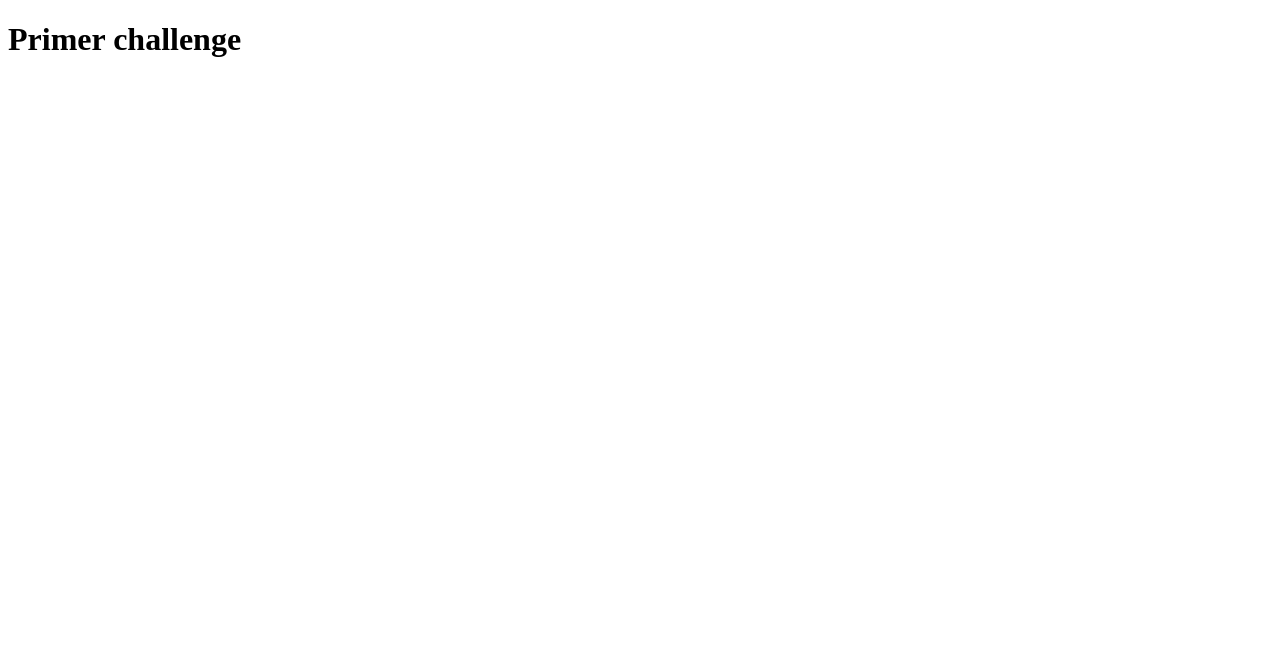
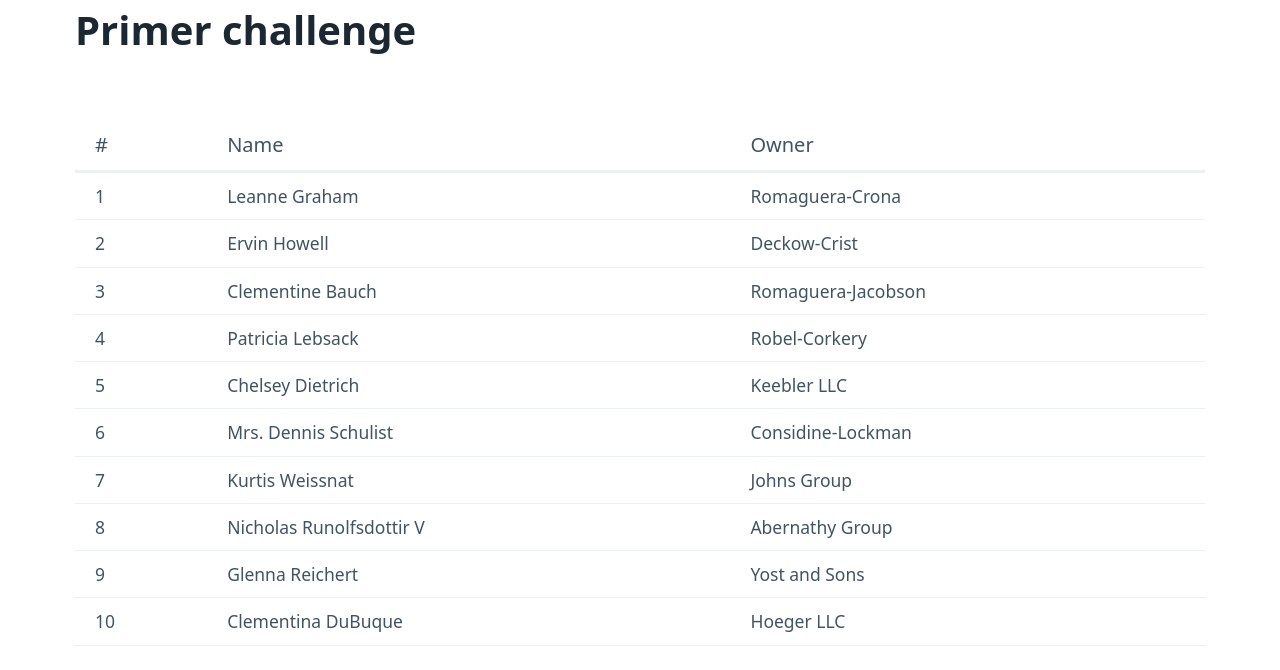
Before and after one commit to victorvzn/bootcamp-especialista-vue3, a Vue app: page / in a window 1280 px wide. Shown: the top 670 px of the page. Built offline with nearby package versions, Linux system fonts and the light colour scheme.

Commit message:
listando las empresas

```diff
--- a/index.html
+++ b/index.html
@@ -5,6 +5,7 @@
     <link rel="icon" href="/favicon.ico">
     <meta name="viewport" content="width=device-width, initial-scale=1.0">
     <title>Vite App</title>
+    <link rel="stylesheet" href="https://cdn.jsdelivr.net/npm/@picocss/pico@1/css/pico.min.css">
   </head>
   <body>
     <div id="app"></div>
--- a/src/App.vue
+++ b/src/App.vue
@@ -1,8 +1,28 @@
 <script setup>
+  import empresas from './empresas.json'
 </script>
 
 <template>
-  <h1>Primer challenge</h1>
+  <div class="container">
+    <h1>Primer challenge</h1>
+
+    <table>
+      <thead>
+        <tr>
+          <th>#</th>
+          <th>Name</th>
+          <th>Owner</th>
+        </tr>
+      </thead>
+      <tbody>
+        <tr v-for="empresa in empresas" :key="empresa.id">
+          <td>{{ empresa.id }}</td>
+          <td>{{ empresa.name }}</td>
+          <td>{{ empresa.owner }}</td>
+        </tr>
+      </tbody>
+    </table>
+  </div>
 </template>
 
 <style scoped>
--- a/src/empresas.json
+++ b/src/empresas.json
@@ -48,5 +48,5 @@
     "id": 10,
     "name": "Clementina DuBuque",
     "owner": "Hoeger LLC"
-  },
+  }
 ]
```
Also changed, not shown: 1 other file (tests, documents, lock files or other folders).
